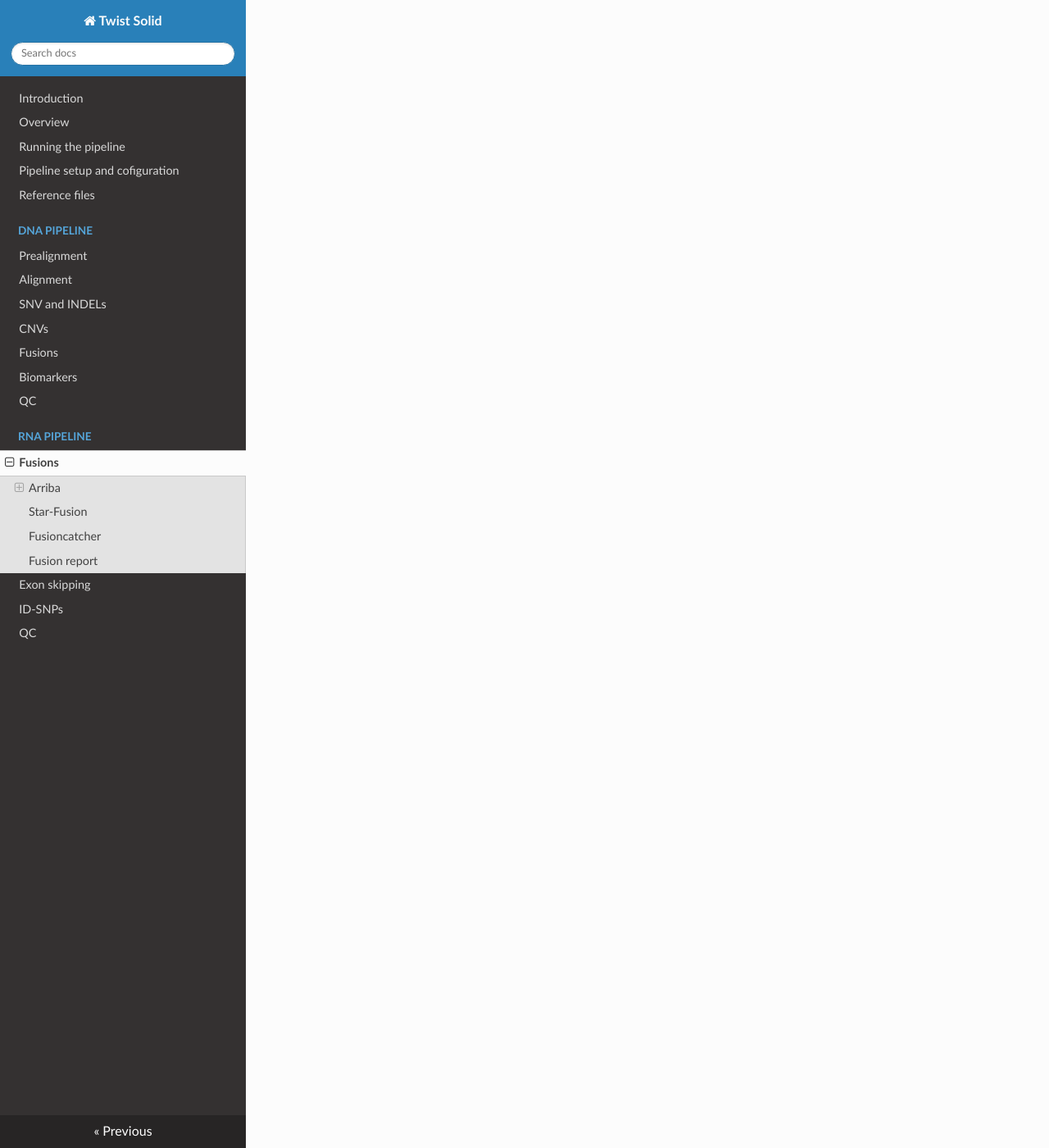
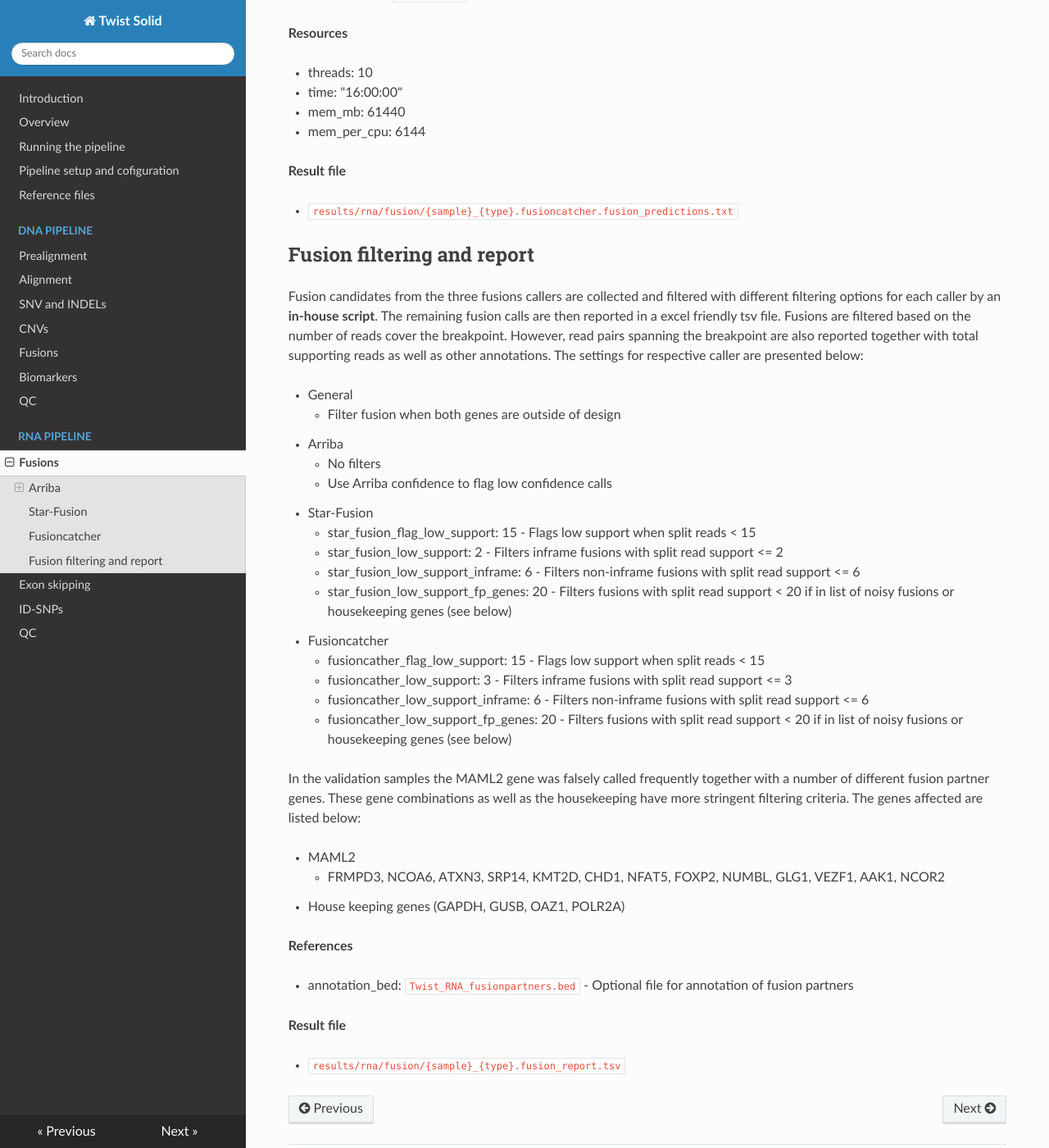
Before and after one commit to genomic-medicine-sweden/Twist_Solid, an MkDocs documentation site: the page built from docs/rna_fusions.md, in a window 1280 px wide and 1400 px high, scrolled down 2914 px. Shown: the whole window at 82% size. Built offline with MkDocs 1.6.1, drawn with Linux system fonts in a browser that asks for light colours; nearby versions of some CDN libraries; some of the changed text lies outside the part shown.

Commit message:
docs: the RNA pipeline is now completed

```diff
--- a/docs/rna_fusions.md
+++ b/docs/rna_fusions.md
@@ -18,12 +18,12 @@
 
 **References**
 
-Star genome index (see [references](references.md#star-genome-index))
+* Star genome index - (see [references](references.md#star-genome-index))
 
 **Options** (Recommended options by Arriba)
 
 * --quantMode GeneCounts
-* --sjdbGTFfile `hg19.refGene.gtf` (see [references](references.md#arriba-230))
+* --sjdbGTFfile `hg19.refGene.gtf` - (see [references](references.md#arriba-230))
 * --outSAMtype BAM SortedByCoordinate
 * --chimSegmentMin 10
 * --chimOutType WithinBAM SoftClip
@@ -35,6 +35,12 @@
 * --alignSJstitchMismatchNmax 5 -1 5 5
 * --chimSegmentReadGapMax 3
 
+**Resources**
+
+* threads: 5
+* time: "8:00:00"
+* mem_mb: 30720
+* mem_per_cpu: 6144
 
 ### Fusion calling with Arriba
 Star aligned bam-files are used for fusion calling with [Arriba](https://github.com/suhrig/arriba) v2.3.0.
@@ -46,6 +52,13 @@
 * gtf: `hg19.refGene.gtf` - (see [references](references.md#arriba-230))
 * -p `protein_domains_hg19_hs37d5_GRCh37_v2.3.0.gff3` - (see [references](references.md#arriba-230))
 * -k `known_fusions_hg19_hs37d5_GRCh37_v2.3.0.tsv.gz` - (see [references](references.md#arriba-230))
+
+**Resources**
+
+* threads: 5
+* time: "8:00:00"
+* mem_mb: 30720
+* mem_per_cpu: 6144
 
 **Result file**
 
@@ -65,20 +78,73 @@
 * `results/rna/fusion/{sample}_{type}.arriba.fusions.pdf`
 
 ## Star-Fusion
-[Star-Fusion](https://github.com/STAR-Fusion/STAR-Fusion) v1.10.1
+[Star-Fusion](https://github.com/STAR-Fusion/STAR-Fusion) v1.10.1 uses Star to align merged fastq files but do so internally.
+
+**References**
+
+* genome_path: `GRCh37_gencode_v19_CTAT_lib_Mar012021.plug-n-play/ctat_genome_lib_build_dir/` - (see [references](references.md#star-fusion))
+
+**Options**
+
+* extra: "--examine_coding_effect"
+
+**Resources**
+
+* threads: 5
+* time: "8:00:00"
+* mem_mb: 30720
+* mem_per_cpu: 6144
 
 **Result file**
 
 * `results/rna/fusion/{sample}_{type}.star-fusion.fusion_predictions.tsv`
 
 ## Fusioncatcher
-[fusioncatcher](https://github.com/ndaniel/fusioncatcher) v1.33 and genome v102
+[Fusioncatcher](https://github.com/ndaniel/fusioncatcher) v1.33 together with reference file package version 102 is used to call fusion from merged fastq files.
+
+**References**
+
+* genome_path: `human_v102/`  - (see [references](references.md#fusioncather-v102))
+
+**Resources**
+
+* threads: 10
+* time: "16:00:00"
+* mem_mb: 61440
+* mem_per_cpu: 6144
 
 **Result file**
 
 * `results/rna/fusion/{sample}_{type}.fusioncatcher.fusion_predictions.txt`
 
-## Fusion report
+## Fusion filtering and report
+Fusion candidates from the three fusions callers are collected and filtered with different filtering options for each caller by an **in-house script**. The remaining fusion calls are then reported in a excel friendly tsv file. Fusions are filtered based on the number of reads cover the breakpoint. However, read pairs spanning the breakpoint are also reported together with total supporting reads as well as other annotations. The settings for respective caller are presented below:
+
+* General
+    - Filter fusion when both genes are outside of design
+* Arriba
+    - No filters
+    - Use Arriba confidence to flag low confidence calls
+* Star-Fusion
+    - star_fusion_flag_low_support: 15 - Flags low support when split reads < 15
+    - star_fusion_low_support: 2 - Filters inframe fusions with split read support <= 2
+    - star_fusion_low_support_inframe: 6 - Filters non-inframe fusions with split read support <= 6
+    - star_fusion_low_support_fp_genes: 20 - Filters fusions with split read support < 20 if in list of noisy fusions or housekeeping genes (see below)
+* Fusioncatcher
+    - fusioncather_flag_low_support: 15 - Flags low support when split reads < 15
+    - fusioncather_low_support: 3 - Filters inframe fusions with split read support <= 3
+    - fusioncather_low_support_inframe: 6 - Filters non-inframe fusions with split read support <= 6
+    - fusioncather_low_support_fp_genes: 20 - Filters fusions with split read support < 20 if in list of noisy fusions or housekeeping genes (see below)
+
+In the validation samples the MAML2 gene was falsely called frequently together with a number of different fusion partner genes. These gene combinations as well as the housekeeping have more stringent filtering criteria. The genes affected are listed below:
+
+* MAML2
+    - FRMPD3, NCOA6, ATXN3, SRP14, KMT2D, CHD1, NFAT5, FOXP2, NUMBL, GLG1, VEZF1, AAK1, NCOR2
+* House keeping genes (GAPDH, GUSB, OAZ1, POLR2A)
+
+**References**
+
+* annotation_bed: `Twist_RNA_fusionpartners.bed` - Optional file for annotation of fusion partners
 
 **Result file**
 
```
Also changed, not shown: docs/dna_qc.md (+1 -0 lines), docs/rna_exon_skipping.md (added, +10 -0 lines), docs/rna_id_snps.md (added, +22 -0 lines), docs/rna_qc.md (added, +82 -0 lines).
